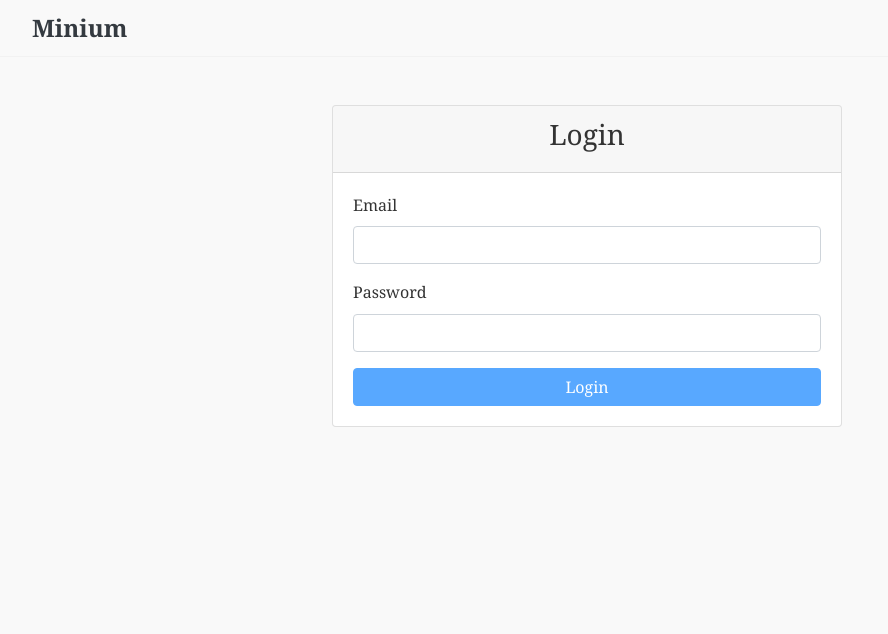
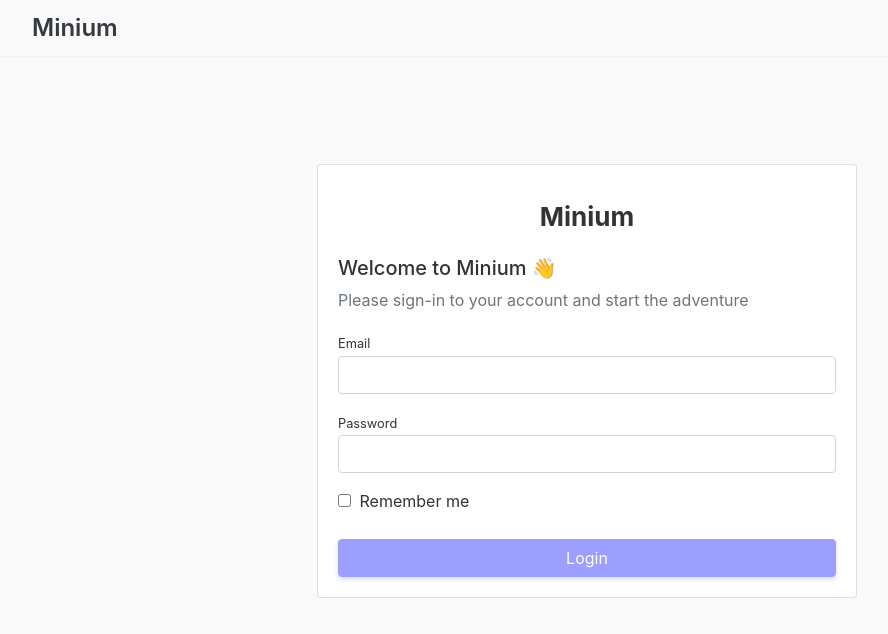
Before and after one commit to khoists02/minium-client, a React (Vite) app: page /Login in a window 1280 px wide. Shown: the top 634 px of the page, without its empty margins (53-941 px from the left). Built offline with nearby package versions, Linux system fonts and the light colour scheme; no server answers.

Commit message:
config font

```diff
--- a/src/assets/styles/vendors/displays.scss
+++ b/src/assets/styles/vendors/displays.scss
@@ -86,3 +86,21 @@
     font-size: 24px;
     cursor: pointer;
 }
+
+.form-container {
+    height: calc(100vh - 200px);
+}
+
+.btn-login {
+    color: #fff;
+    background-color: #696cff !important;
+    border-color: #696cff !important;
+    box-shadow: 0 .125rem .25rem 0 rgba(105, 108, 255, .4);
+}
+
+.app-brand {
+    h4 {
+        font-size: 26px;
+        font-weight: bold;
+    }
+}
--- a/src/pages/admin/auth/LoginContainer.tsx
+++ b/src/pages/admin/auth/LoginContainer.tsx
@@ -11,10 +11,8 @@
 import React from "react";
 import { ILoginForm, LoginForm } from "./LoginForm";
 import axios from "axios";
-import { useNavigate } from "react-router";
 
 const LoginContainer: React.FC = () => {
-    const navigate = useNavigate();
     const handleLogin = async (data: ILoginForm) => {
         try {
             await axios.post("/auth/login", data);
@@ -24,17 +22,12 @@ const LoginContainer: React.FC = () => {
         }
     }
     return (
-        <div className="container mt-5">
-            <div className="container mt-5">
-                <div className="row justify-content-center">
-                    <div className="col-md-6">
-                        <LoginForm onSubmit={(data) => {
-                            handleLogin(data);
-                        }} />
-                    </div>
-                </div>
+        <div className="row form-container flex-center">
+            <div className="col-md-6">
+                <LoginForm onSubmit={(data) => {
+                    handleLogin(data);
+                }} />
             </div>
-
         </div>
     );
 };
--- a/src/pages/admin/auth/LoginForm.tsx
+++ b/src/pages/admin/auth/LoginForm.tsx
@@ -43,16 +43,21 @@ export const LoginForm: FC<{ onSubmit: (data: ILoginForm) => void }> = ({
     return (
 
         <div className="card">
-            <div className="card-header text-center">
-                <h3>Login</h3>
-            </div>
             <div className="card-body">
+                <div className="app-brand pt-3 pb-3 flex-center">
+                    <h4>Minium</h4>
+                </div>
+                <div className="app-description">
+                    <h5>Welcome to Minium  👋</h5>
+                    <p className="text-muted">Please sign-in to your account and start the adventure</p>
+                </div>
                 <form onSubmit={handleSubmit}>
                     <div className="form-group">
-                        <label htmlFor="email">Email</label>
+                        <small className="mb-2">Email</small>
                         <input
                             type="email"
                             className="form-control"
+                            placeholder=""
                             id="email"
                             name="email"
                             value={formData.email}
@@ -61,7 +66,7 @@ export const LoginForm: FC<{ onSubmit: (data: ILoginForm) => void }> = ({
                         />
                     </div>
                     <div className="form-group">
-                        <label htmlFor="password">Password</label>
+                        <small className="mb-2">Password</small>
                         <input
                             type="password"
                             className="form-control"
@@ -72,7 +77,10 @@ export const LoginForm: FC<{ onSubmit: (data: ILoginForm) => void }> = ({
                             required
                         />
                     </div>
-                    <button type="submit" disabled={!formData.password} className="btn btn-primary btn-block">
+                    <div className="form-group remember-me">
+                        <span><input type="checkbox" name="" id="" /> <span className="font-weight ml-1">Remember me</span></span>
+                    </div>
+                    <button type="submit" disabled={!formData.password} className="btn btn-primary btn-block btn-login mt-4">
                         Login
                     </button>
                 </form>
--- a/src/style.scss
+++ b/src/style.scss
@@ -14,7 +14,7 @@
 
 /* Typography */
 body {
-  font-family: 'Georgia', 'Times New Roman', serif;
+  font-family: "Public Sans", -apple-system, BlinkMacSystemFont, "Segoe UI", "Oxygen", "Ubuntu", "Cantarell", "Fira Sans", "Droid Sans", "Helvetica Neue", sans-serif;
   line-height: 1.6;
   margin: 0;
   padding: 0;
```
